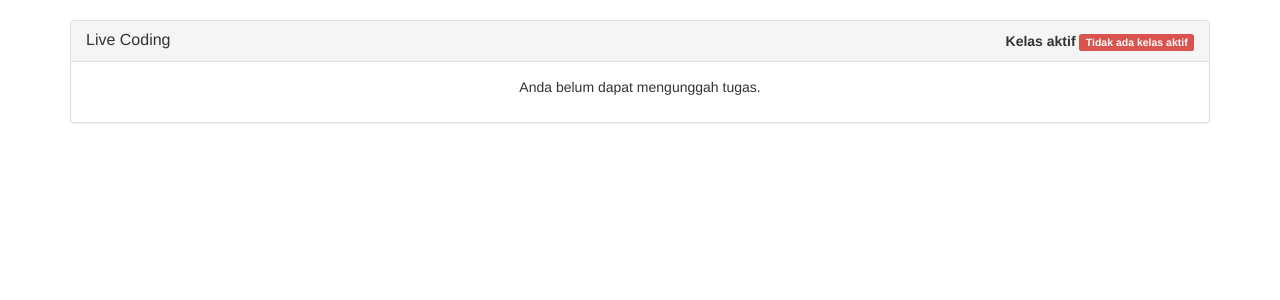
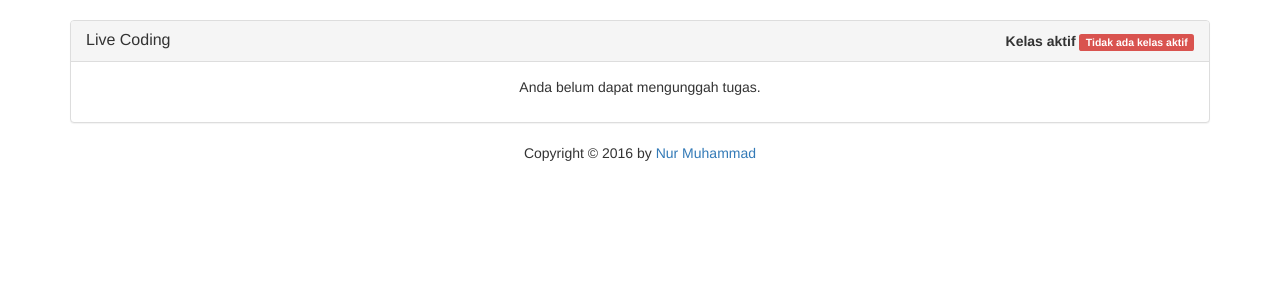
Before and after one commit to ngekoding/sistem-upload, a PHP site: page / in a window 1280 px wide. Shown: the part 52-352 px from the top of the page. Run offline with PHP 8.4, Linux system fonts and the light colour scheme; data that the repository does not hold is empty.

Commit message:
Adding footnote

```diff
--- a/asisten/index.php
+++ b/asisten/index.php
@@ -101,6 +101,7 @@ if (!isset($_SESSION['login'])) {
 			</div>
 		</div>
 	</div>
+	<p align="center">Copyright &copy; 2016 by <a href="http://facebook.com/about.nurmuhammad" target="_blank">Nur Muhammad</a></p>
 
     <script src="../js/jquery.min.js"></script>
     <script src="../js/bootstrap.min.js"></script>
--- a/index.php
+++ b/index.php
@@ -94,7 +94,7 @@ include 'function.php';
 			</div>
 		</div>
 	</div>
-
+	<p align="center">Copyright &copy; 2016 by <a href="http://facebook.com/about.nurmuhammad" target="_blank">Nur Muhammad</a></p>
     <script src="js/jquery.min.js"></script>
     <script src="js/bootstrap.min.js"></script>
     <script src="js/custom.js"></script>
```
